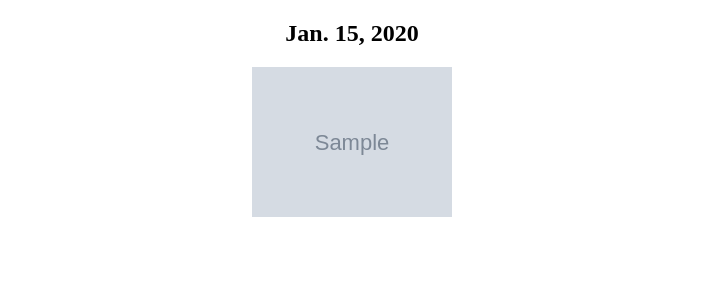
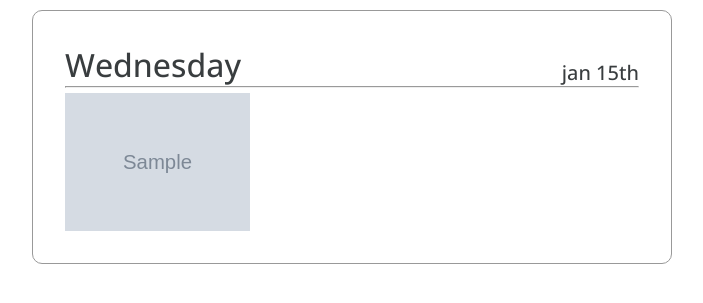
Before and after one commit to sadam-04/PhotoJournal, a Django app: page / in a window 1280 px wide. Shown: the top 303 px of the page, without its empty margins (288-991 px from the left). Run offline with Django 5.2, Linux system fonts and the light colour scheme; tables that the repository leaves empty hold one stand-in row (values such as "Sample post"); grey boxes marked "Sample" are stand-in pictures.

Commit message:
view frontend
incremental

```diff
--- a/journal/models.py
+++ b/journal/models.py
@@ -1,8 +1,37 @@
 from django.db import models
 from django.utils import timezone
+from PIL import Image
+from io import BytesIO
+from django.core.files.base import ContentFile
 
 # Create your models here.
 class JournalEntry(models.Model):
     image = models.ImageField(upload_to='uploads/', null=True, blank=True)
     date = models.DateField()
     time = models.TimeField()
+
+    def save(self, *args, **kwargs):
+        max_size = (1600, 1600)
+
+
+        # Open the image
+        img = Image.open(self.image)
+
+        icc_profile = img.info.get("icc_profile")
+        exif = img.info.get("exif")
+
+        # Convert image to RGB (removes alpha channel to avoid issues with JPEG)
+        # if img.mode in ("RGBA", "P"):
+        #     img = img.convert("RGB")
+
+        # Resize or compress the image
+        if img.size > max_size:
+            img.thumbnail(max_size, Image.LANCZOS)
+
+        output_io = BytesIO()
+        img.save(output_io, format="JPEG", icc_profile=icc_profile, quality=85, exif=exif)
+
+        # Save the compressed image back to the model
+        self.image = ContentFile(output_io.getvalue(), self.image.name)
+
+        super().save(*args, **kwargs)
--- a/journal/static/journal/homepage.css
+++ b/journal/static/journal/homepage.css
@@ -1,20 +1,135 @@
+:root {
+    --main-bg: #ffffff;
+    --entry-bg: #ffffff;   /*#22AAA1;*/
+    --entry-shadow: #888;
+
+    --onyx: #393d3f;
+
+}
+
+.open-sans-300 {
+    font-family: "Open Sans", serif;
+    font-optical-sizing: auto;
+    font-weight: 300;
+    font-style: normal;
+    font-variation-settings:
+      "wdth" 100;
+}
+
+.open-sans-400 {
+    font-family: "Open Sans", serif;
+    font-optical-sizing: auto;
+    font-weight: 400;
+    font-style: normal;
+    font-variation-settings:
+      "wdth" 100;
+}
+
+.open-sans-500 {
+    font-family: "Open Sans", serif;
+    font-optical-sizing: auto;
+    font-weight: 500;
+    font-style: normal;
+    font-variation-settings:
+      "wdth" 100;
+}
+
+.open-sans-600 {
+    font-family: "Open Sans", serif;
+    font-optical-sizing: auto;
+    font-weight: 600;
+    font-style: normal;
+    font-variation-settings:
+      "wdth" 100;
+}
+
+/* .entry-header {
+    color: var(--main-bg);
+} */
+
+.entry-header-left {
+    font-size: 32px;
+}
+
+.entry-header-right {
+    font-size: 20px;
+    align-self: flex-end;
+}
+
 body {
     display: block;
-    margin: 0;
+    margin: auto;
+    background-color: var(--main-bg);
+    color: var(--onyx);
+}
+
+.content {
+    width: 50%;
+    margin: auto;
+    border-radius: 5px;
 }
 
 .entry {
-    margin: auto;
-    text-align: center;
+    margin: 10px auto 10px auto;
+    padding: 5%;
+    background-color: var(--entry-bg);
+    border-radius: 10px;
+    border: 1px solid #999;
+    /* text-align: center; */
+}
+
+.entry-header {
+    display: flex;
+    justify-content: space-between;
+    width: 100%;
+}
+
+.lowercase {
+    text-transform: lowercase;
 }
 
 .image-row {
-    display: flex;
-    justify-content: center;
+    display: grid;
+    grid-template-columns: 1fr 1fr 1fr;
     gap: 10px;
+    margin: auto;
+    /* justify-content: center; */
 }
 
 .image-row img {
-    width: 200px;
-    height: auto;
+    object-fit: cover;
+    width: 100%;
+    height: 100%;
+    max-height: 250px;
+
+    transition: all 150ms ease-in-out;
+
+    /* box-shadow: none; */
 }
+
+
+.image-row img:hover {
+    transform: scale(1.1);
+    /* box-shadow: 2px 2px 4px #000; */
+}
+
+/* .image-row .img-wrap {
+    display: flex;
+    align-items: center;
+    justify-content: center;
+    min-width: 200px;
+    max-width: 200px;
+    min-height: 200px;
+    max-height: 200px;
+}
+
+.image-row .img-wrap img {
+    transition: all 0.3s ease;
+    margin-top: 20px;
+    max-width: 100%;
+    max-height: 100%;
+}
+
+.image-row .img-wrap img:hover {
+    transform: scale(1.1);
+} */
--- a/journal/templates/journal/homepage.html
+++ b/journal/templates/journal/homepage.html
@@ -4,13 +4,27 @@
 <html lang="en">
   <head>
     <meta charset="UTF-8">
+    <meta name="viewport" content="width=device-width, initial-scale=1.0">
     <title>Adam's Photo Journal</title>
+
+    <link rel="preconnect" href="https://fonts.googleapis.com">
+    <link rel="preconnect" href="https://fonts.gstatic.com" crossorigin>
+    <link href="https://fonts.googleapis.com/css2?family=Open+Sans:ital,wght@0,300..800;1,300..800&display=swap" rel="stylesheet">
+
     <link rel="stylesheet" href="{% static 'journal/homepage.css' %}">
   </head>
   <body>
+    <div class="content">
+        <div class="primary-entry">
+
+        </div>
         {% for date, images in days.items %}
         <div class="entry">
-        <h2>{{date}}</h2>
+            <div class="entry-header">
+                <span class="entry-header-left open-sans-500">{{date|date:"l"}}</span>
+                <span class="entry-header-right lowercase open-sans-500">{{date|date:"b jS"}}</span>
+            </div>
+            <hr style="margin: 0 0 5px 0;">
             <div class="image-row">
                 {% for img in images %}
                 <img src="{{ img.image.url }}" alt="">
@@ -18,5 +32,6 @@
             </div>
         </div>
         {% endfor %}
+    </div>
   </body>
 </html>
--- a/journal/views.py
+++ b/journal/views.py
@@ -9,9 +9,10 @@ from .models import JournalEntry
 # Create your views here.
 
 def homepage(request):
-    images = JournalEntry.objects.all().order_by('date')
+    images = JournalEntry.objects.all().order_by('date').reverse()
     groups = {date: list(group) for date, group in groupby(images, key=attrgetter('date'))}
 
+    print("Groups:" + str(groups))
     return render(request, "journal/homepage.html", {'days': groups})
 
 def upload(request):
```
Lines whose indentation alone changed are shown as unchanged.
